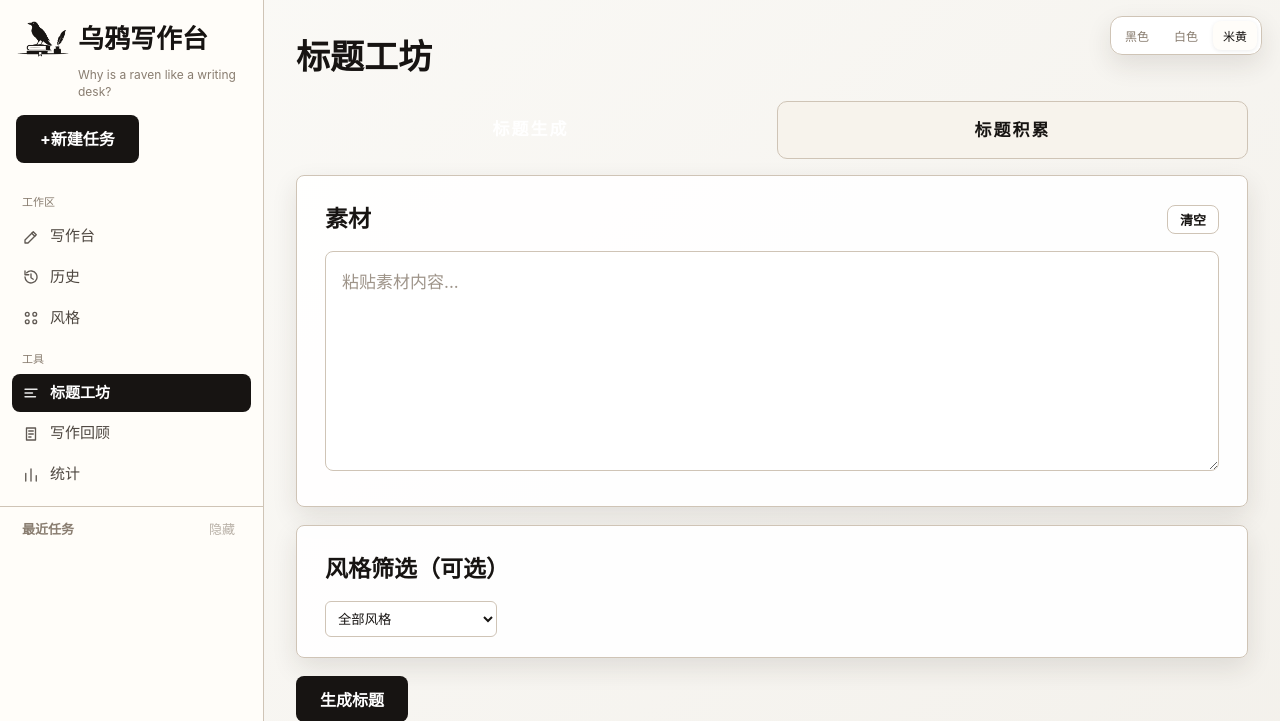
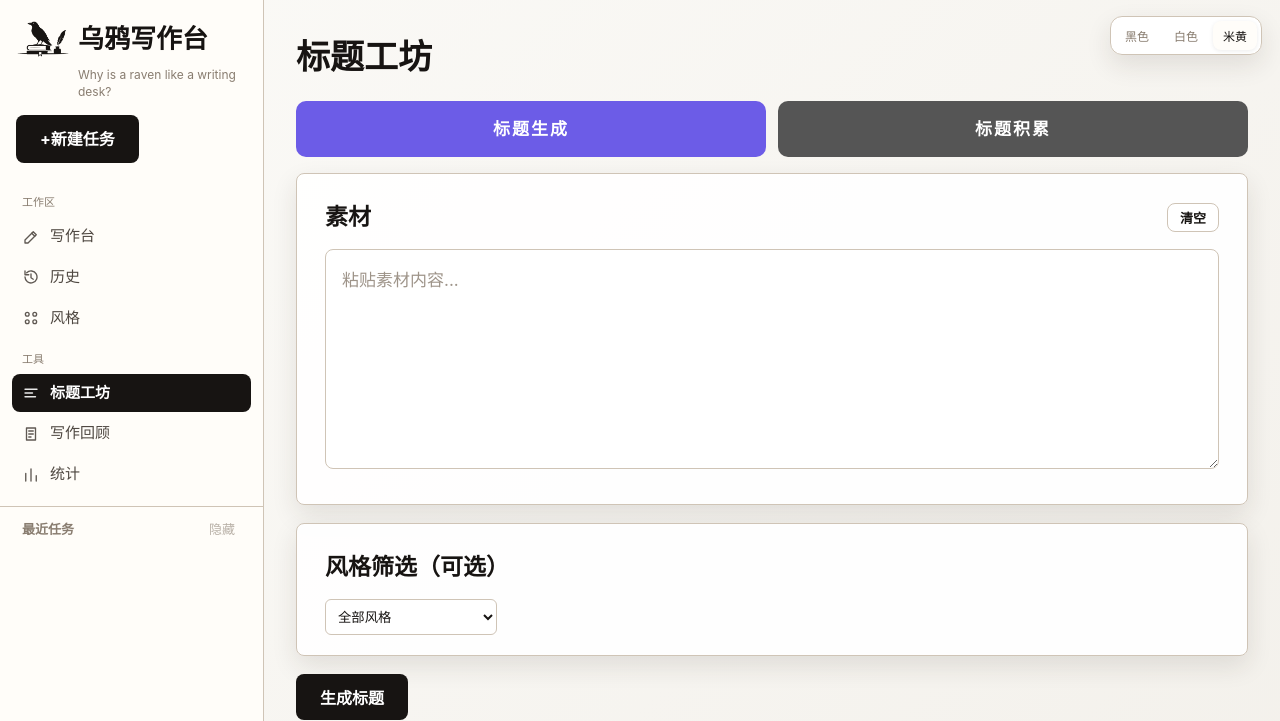
Before and after one commit to AiYuSherry/raven-writing, a Flask app: page /headline in a window 1280 px wide. Shown: the top 721 px of the page. Run offline with Flask 3, Linux system fonts and the light colour scheme; data comes from the database, SQL or seed files in the repository; data that the repository does not hold is empty.

Commit message:
标题工坊：导航按钮改为固定颜色确保可读性
Co-Authored-By: Claude Opus 4.6 <noreply@anthropic.com>

```diff
--- a/src/personal_writing/web/templates/headline.html
+++ b/src/personal_writing/web/templates/headline.html
@@ -2,8 +2,8 @@
 {% block content %}
 <h1>标题工坊</h1>
 <div style="display:flex;gap:12px;margin:0 0 16px;">
-    <a href="#section-generate" style="flex:1;display:block;text-align:center;padding:14px 0;font-size:17px;font-weight:700;text-decoration:none;border-radius:10px;background:var(--theme);color:#fff;letter-spacing:2px;">标题生成</a>
-    <a href="#section-accumulate" style="flex:1;display:block;text-align:center;padding:14px 0;font-size:17px;font-weight:700;text-decoration:none;border-radius:10px;background:var(--surface-soft);color:var(--ink);letter-spacing:2px;border:1.2px solid var(--line);">标题积累</a>
+    <a href="#section-generate" style="flex:1;display:block;text-align:center;padding:14px 0;font-size:17px;font-weight:700;text-decoration:none;border-radius:10px;background:#6C5CE7;color:#fff;letter-spacing:2px;">标题生成</a>
+    <a href="#section-accumulate" style="flex:1;display:block;text-align:center;padding:14px 0;font-size:17px;font-weight:700;text-decoration:none;border-radius:10px;background:#555;color:#fff;letter-spacing:2px;">标题积累</a>
 </div>
 <div id="section-generate"></div>
 <form method="POST">
```
